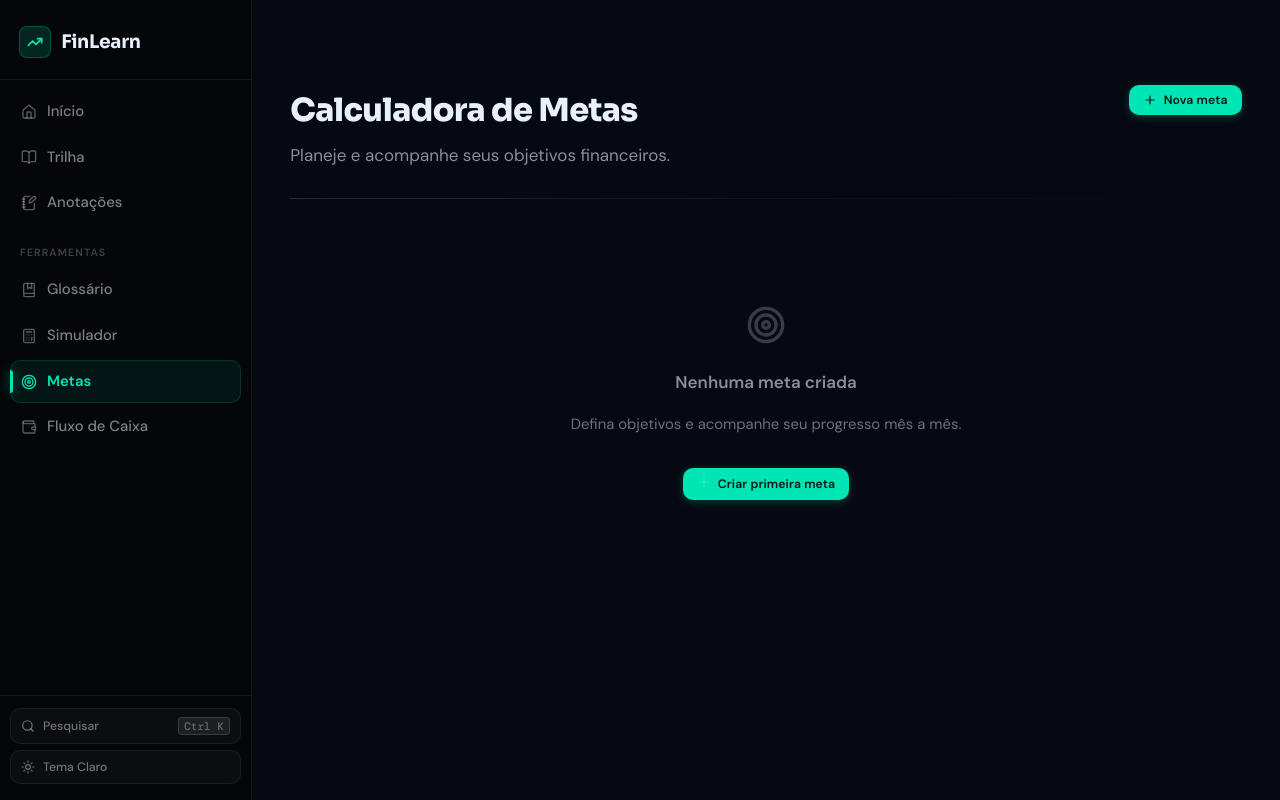
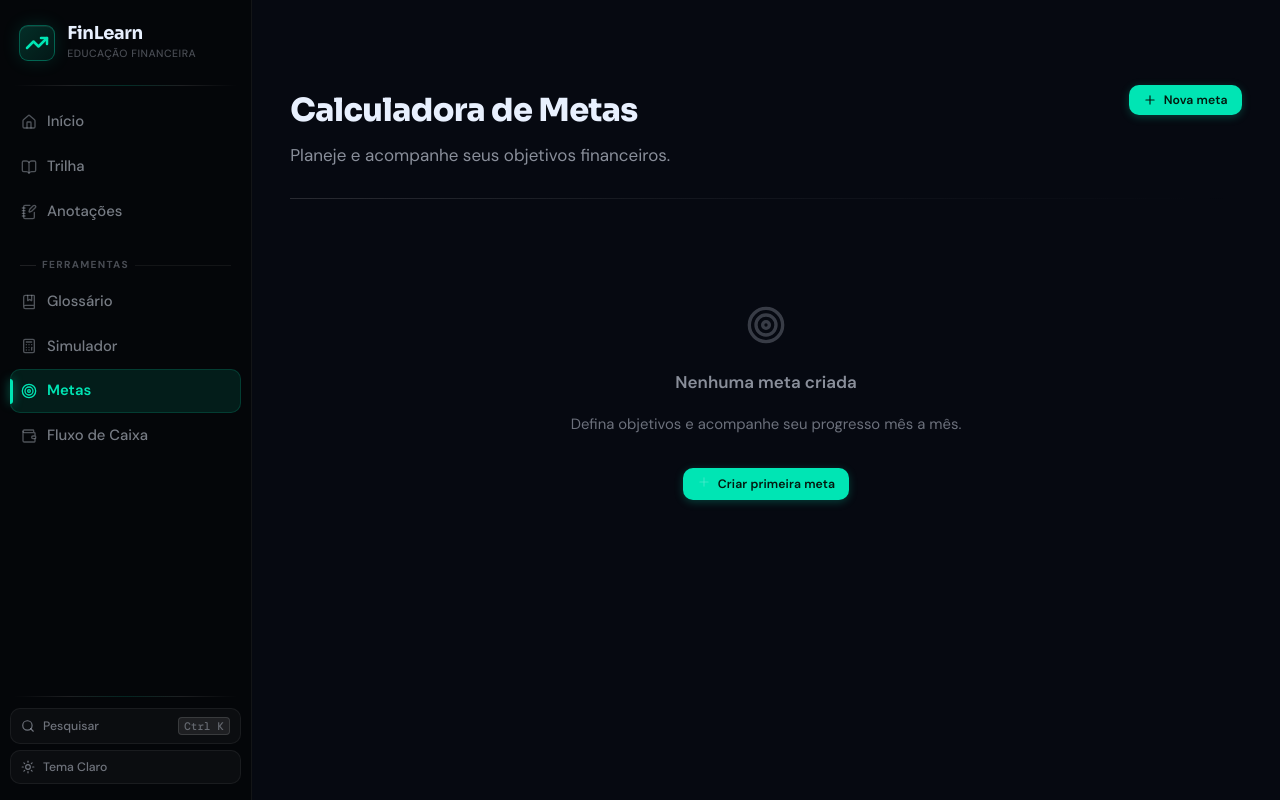
Before and after one commit to JoaoVDM/FinLearn, a React (Vite) app in the folder client/: page /meta in a window 1280 px wide. Built offline with nearby package versions, Linux system fonts and the light colour scheme; no server answers.

Commit message:
feat: redesign sidebar with visual hierarchy and gradient separators

```diff
--- a/client/src/components/Layout/MobileHeader.jsx
+++ b/client/src/components/Layout/MobileHeader.jsx
@@ -7,10 +7,10 @@ export default function MobileHeader({ onMenuClick, onSearchClick }) {
         <Menu size={20} />
       </button>
       <div className="mobile-logo">
-        <div className="logo-icon-wrap" style={{ width: 26, height: 26, borderRadius: 7 }}>
-          <TrendingUp size={14} color="var(--accent)" strokeWidth={2.5} />
+        <div className="logo-icon-wrap" style={{ width: 28, height: 28, borderRadius: 7 }}>
+          <TrendingUp size={15} color="var(--accent)" strokeWidth={2.5} />
         </div>
-        <span>FinLearn</span>
+        <span className="logo-name">FinLearn</span>
       </div>
       <button className="hamburger" onClick={onSearchClick} aria-label="Pesquisar">
         <Search size={18} />
--- a/client/src/components/Layout/Sidebar.jsx
+++ b/client/src/components/Layout/Sidebar.jsx
@@ -42,9 +42,12 @@ export default function Sidebar({ isOpen, onClose }) {
     <aside className={`sidebar${isOpen ? ' open' : ''}`}>
       <div className="sidebar-logo">
         <div className="logo-icon-wrap">
-          <TrendingUp size={16} color="var(--accent)" strokeWidth={2.5} />
+          <TrendingUp size={24} color="var(--accent)" strokeWidth={2.5} />
         </div>
-        <span className="logo-text">FinLearn</span>
+        <div className="logo-text-group">
+          <span className="logo-name">FinLearn</span>
+          <span className="logo-sub">Educação Financeira</span>
+        </div>
       </div>
 
       <nav className="sidebar-nav">
--- a/client/src/styles/global.css
+++ b/client/src/styles/global.css
@@ -182,29 +182,62 @@ body {
 html[data-theme="light"] .sidebar { background: #05080f; border-right-color: rgba(255,255,255,0.05); }
 
 .sidebar-logo {
-  padding: 1.5rem 1.125rem 1.25rem;
-  border-bottom: 1px solid var(--border);
-  display: flex;
-  align-items: center;
-  gap: 10px;
+  padding: 1.375rem 1.125rem 1.375rem;
+  display: flex;
+  align-items: center;
+  gap: 12px;
+  flex-shrink: 0;
+  position: relative;
+}
+
+.sidebar-logo::after {
+  content: '';
+  position: absolute;
+  bottom: 0; left: 14px; right: 14px;
+  height: 1px;
+  background: linear-gradient(90deg,
+    transparent,
+    rgba(255,255,255,0.10) 25%,
+    rgba(0,229,180,0.18) 50%,
+    rgba(255,255,255,0.10) 75%,
+    transparent
+  );
+}
+
+.logo-icon-wrap {
+  width: 36px;
+  height: 36px;
+  background: linear-gradient(135deg, rgba(0,229,180,0.18), rgba(0,229,180,0.08));
+  border: 1px solid rgba(0,229,180,0.32);
+  border-radius: 9px;
+  display: flex;
+  align-items: center;
+  justify-content: center;
+  flex-shrink: 0;
+  box-shadow: 0 0 18px rgba(0,229,180,0.14), inset 0 1px 0 rgba(255,255,255,0.07);
+}
+
+.logo-text-group {
+  display: flex;
+  flex-direction: column;
+  gap: 1px;
+}
+
+.logo-name {
   font-family: var(--font-display);
-  font-size: 1.1rem;
+  font-size: 1.05rem;
   font-weight: 700;
   color: #e8f0fe;
   letter-spacing: -0.3px;
-  flex-shrink: 0;
-}
-
-.logo-icon-wrap {
-  width: 32px;
-  height: 32px;
-  background: var(--accent-glow);
-  border: 1px solid rgba(0,229,180,0.25);
-  border-radius: 8px;
-  display: flex;
-  align-items: center;
-  justify-content: center;
-  flex-shrink: 0;
+  line-height: 1.2;
+}
+
+.logo-sub {
+  font-size: 0.62rem;
+  font-weight: 500;
+  color: rgba(232,240,254,0.30);
+  letter-spacing: 0.5px;
+  text-transform: uppercase;
 }
 
 .logo-text { color: #e8f0fe; }
@@ -221,7 +254,7 @@ html[data-theme="light"] .sidebar { background: #05080f; border-right-color: rgb
 
 .sidebar-nav {
   flex: 1;
-  padding: 10px 10px 0;
+  padding: 14px 10px 0;
   display: flex;
   flex-direction: column;
   gap: 2px;
@@ -231,17 +264,34 @@ html[data-theme="light"] .sidebar { background: #05080f; border-right-color: rgb
 .nav-group {
   display: flex;
   flex-direction: column;
-  gap: 2px;
-  margin-bottom: 6px;
+  gap: 1px;
+  margin-bottom: 8px;
 }
 
 .nav-group-label {
-  font-size: 0.62rem;
-  font-weight: 600;
+  font-size: 0.6rem;
+  font-weight: 700;
   text-transform: uppercase;
-  letter-spacing: 1.1px;
-  color: rgba(232,240,254,0.25);
-  padding: 12px 10px 4px;
+  letter-spacing: 1.3px;
+  color: rgba(232,240,254,0.30);
+  padding: 14px 10px 5px;
+  display: flex;
+  align-items: center;
+  gap: 6px;
+}
+
+.nav-group-label::before {
+  content: '';
+  flex: 0 0 16px;
+  height: 1px;
+  background: rgba(255,255,255,0.10);
+}
+
+.nav-group-label::after {
+  content: '';
+  flex: 1;
+  height: 1px;
+  background: rgba(255,255,255,0.06);
 }
 
 .nav-item {
@@ -249,7 +299,7 @@ html[data-theme="light"] .sidebar { background: #05080f; border-right-color: rgb
   align-items: center;
   gap: 10px;
   text-decoration: none;
-  color: rgba(232,240,254,0.52);
+  color: rgba(232,240,254,0.50);
   font-size: var(--text-sm);
   font-weight: 500;
   padding: 9px 10px;
@@ -260,28 +310,28 @@ html[data-theme="light"] .sidebar { background: #05080f; border-right-color: rgb
 }
 
 .nav-item:hover {
-  color: rgba(232,240,254,0.88);
-  background: rgba(255,255,255,0.05);
+  color: rgba(232,240,254,0.90);
+  background: rgba(255,255,255,0.055);
 }
 
 .nav-item.active {
   color: var(--accent);
-  background: var(--accent-muted);
-  border-color: rgba(0,229,180,0.14);
+  background: rgba(0,229,180,0.10);
+  border-color: rgba(0,229,180,0.16);
   font-weight: 600;
 }
 
 .nav-item.active::before {
   content: '';
   position: absolute;
-  left: -1px; top: 22%; height: 56%;
+  left: -1px; top: 20%; height: 60%;
   width: 3px;
   background: var(--accent);
   border-radius: 0 3px 3px 0;
-  box-shadow: 0 0 12px rgba(0,229,180,0.6);
-}
-
-.nav-icon { flex-shrink: 0; opacity: 0.7; }
+  box-shadow: 0 0 10px rgba(0,229,180,0.65);
+}
+
+.nav-icon { flex-shrink: 0; opacity: 0.65; transition: opacity var(--transition); }
 .nav-item.active .nav-icon,
 .nav-item:hover .nav-icon { opacity: 1; }
 
@@ -293,8 +343,22 @@ html[data-theme="light"] .sidebar { background: #05080f; border-right-color: rgb
 
 .sidebar-footer {
   padding: 12px 10px 16px;
-  border-top: 1px solid var(--border);
   flex-shrink: 0;
+  position: relative;
+}
+
+.sidebar-footer::before {
+  content: '';
+  position: absolute;
+  top: 0; left: 14px; right: 14px;
+  height: 1px;
+  background: linear-gradient(90deg,
+    transparent,
+    rgba(255,255,255,0.10) 25%,
+    rgba(0,229,180,0.14) 50%,
+    rgba(255,255,255,0.10) 75%,
+    transparent
+  );
 }
 
 .search-trigger {
```
